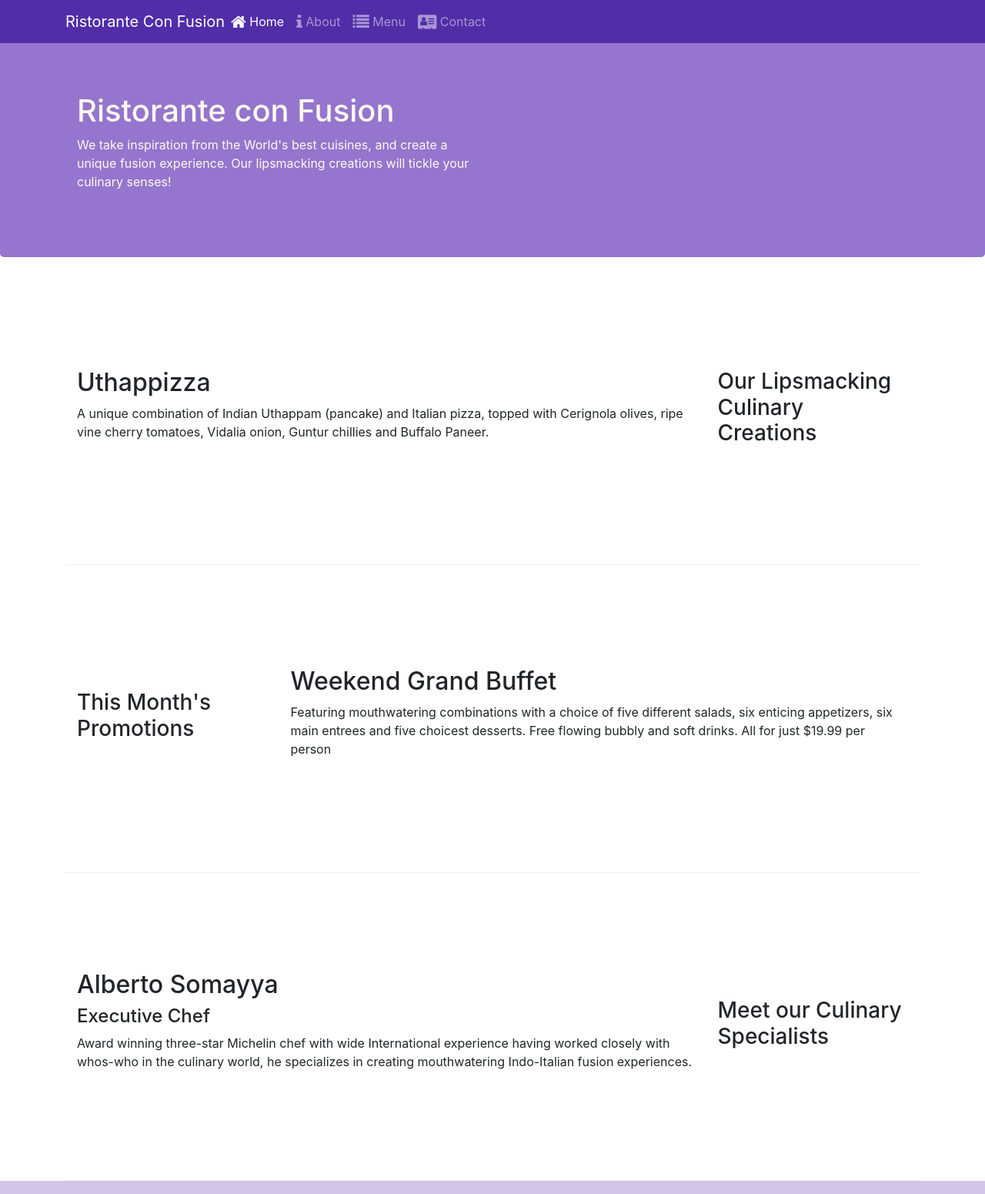
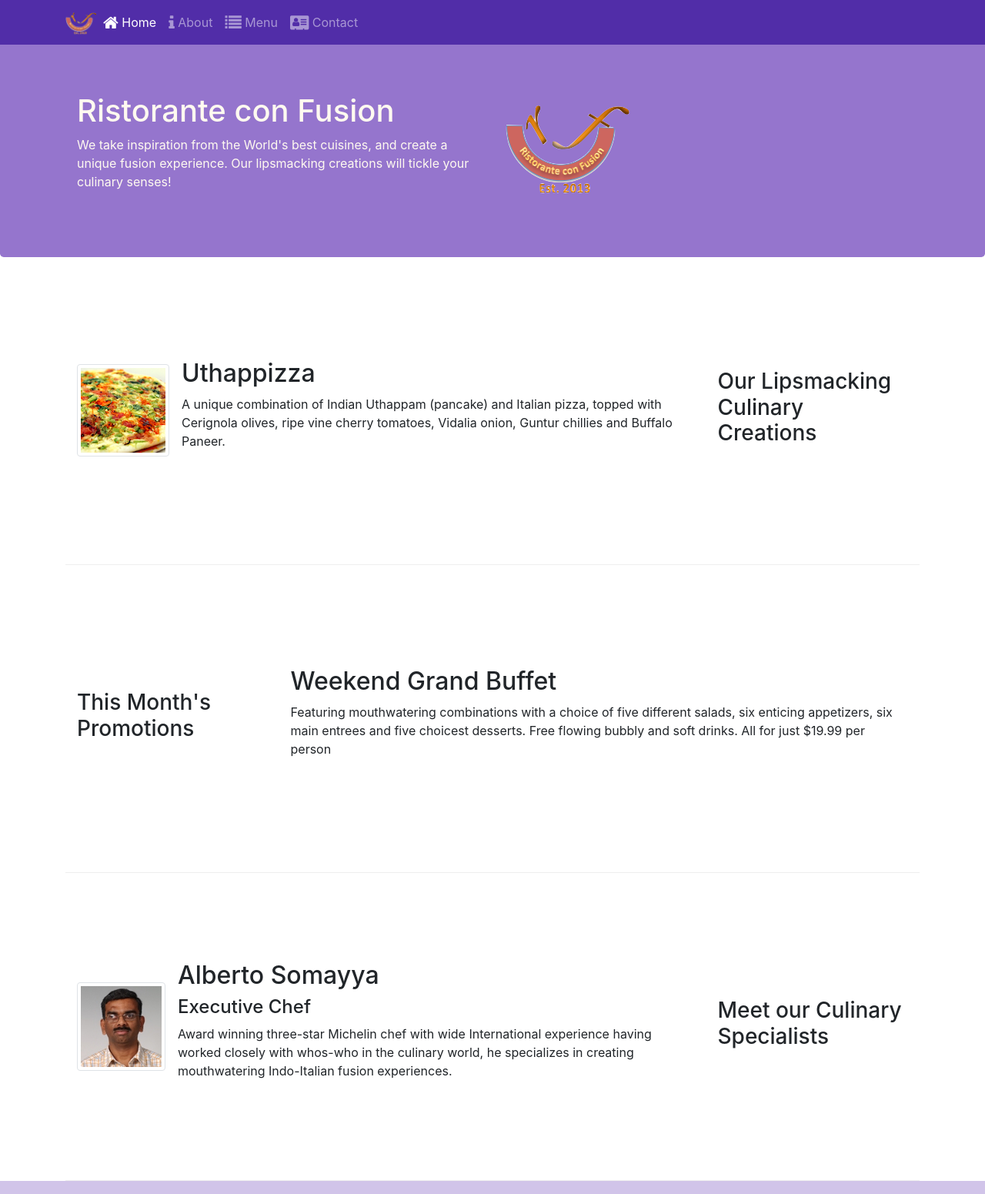
Before and after one commit to mittalvaibhav1/bootstrap4, a website: page index.html in a window 1280 px wide. Shown: the top 1551 px of the page at 77% size. Drawn offline with nearby package versions, Linux system fonts and the light colour scheme.

Commit message:
Media and Images

```diff
--- a/aboutus.html
+++ b/aboutus.html
@@ -8,35 +8,39 @@
 <!-- Bootstrap CSS -->
 <link rel="stylesheet" href="node_modules/bootstrap/dist/css/bootstrap.min.css" />
 <link rel="stylesheet" href="css/style.css" />
-<link rel="stylesheet" href="node_modules/font-awesome/css/font-awesome.min.css">
-<link rel="stylesheet" href="node_modules/bootstrap-social/bootstrap-social.css">
+<link rel="stylesheet" href="node_modules/font-awesome/css/font-awesome.min.css" />
+<link rel="stylesheet" href="node_modules/bootstrap-social/bootstrap-social.css" />
 
 <head>
     <title>Ristorante Con Fusion: About Us</title>
 </head>
 
 <body>
-    <nav class="navbar navbar-dark navbar-expand-sm  fixed-top">
+    <nav class="navbar navbar-dark navbar-expand-sm fixed-top">
         <div class="container">
             <button class="navbar-toggler" type="button" data-toggle="collapse" data-target="#navbar">
                 <span class="navbar-toggler-icon"></span>
             </button>
-            <a class="navbar-brand mr-auto" href="./index.html">Ristorante Con Fusion</a>
+            <a class="navbar-brand mr-auto" href="./index.html"><img src="img/logo.png" height="30" width="41" /></a>
             <div id="navbar" class="collapse navbar-collapse">
                 <ul class="navbar-nav mr-auto">
-                    <li class="nav-item ">
+                    <li class="nav-item">
                         <a class="nav-link" href="./index.html"><span class="fa fa-home fa-lg"></span> Home</a>
                     </li>
                     <li class="nav-item">
                         <a class="nav-link active" href="#"><span class="fa fa-info fa-lg"></span> About</a>
                     </li>
-                    <li class="nav-item"><a class="nav-link" href="#"><span class="fa fa-list fa-lg"></span> Menu</a></li>
-                    <li class="nav-item"><a class="nav-link" href="./contactus.html"><span class="fa fa-address-card fa-lg"></span> Contact</a></li>
+                    <li class="nav-item">
+                        <a class="nav-link" href="#"><span class="fa fa-list fa-lg"></span> Menu</a>
+                    </li>
+                    <li class="nav-item">
+                        <a class="nav-link" href="./contactus.html"><span class="fa fa-address-card fa-lg"></span>
+                            Contact</a>
+                    </li>
                 </ul>
             </div>
         </div>
     </nav>
-
     <header class="jumbotron">
         <div class="container">
             <div class="row row-header">
@@ -48,7 +52,9 @@
                         your culinary senses!
                     </p>
                 </div>
-                <div class="col-12 col-sm"></div>
+                <div class="col-12 col-sm align-self-center">
+                    <img src="img/logo.png" class="img-fluid" />
+                </div>
             </div>
         </div>
     </header>
@@ -99,16 +105,18 @@
                         </dl>
                     </div>
                 </div>
-
             </div>
             <div class="col-12">
                 <div class="card card-body bg-light">
                     <blockquote class="blockquote">
-                        <p class="mb-0">You better cut the pizza in four pieces because
-                            I'm not hungry enough to eat six.</p>
-                        <footer class="blockquote-footer">Yogi Berra,
-                            <cite title="Source Title">The Wit and Wisdom of Yogi Berra,
-                            P. Pepe, Diversion Books, 2014</cite>
+                        <p class="mb-0">
+                            You better cut the pizza in four pieces because I'm not hungry
+                            enough to eat six.
+                        </p>
+                        <footer class="blockquote-footer">
+                            Yogi Berra,
+                            <cite title="Source Title">The Wit and Wisdom of Yogi Berra, P. Pepe, Diversion Books,
+                                2014</cite>
                         </footer>
                     </blockquote>
                 </div>
@@ -200,9 +208,7 @@
                     </table>
                 </div>
             </div>
-            <div class="col-12 col-sm-3">
-
-            </div>
+            <div class="col-12 col-sm-3"></div>
         </div>
     </div>
 
@@ -224,18 +230,24 @@
                         121, Clear Water Bay Road<br />
                         Clear Water Bay, Kowloon<br />
                         HONG KONG<br />
-                        <i class="fa fa-phone fa-lg"></i>:  +852 1234 5678<br />
+                        <i class="fa fa-phone fa-lg"></i>: +852 1234 5678<br />
                         <i class="fa fa-phone fa-lg"></i>: +852 8765 4321<br />
-                        <i class="fa fa-envelope fa-lg"></i>: <a href="mailto:confusion@food.net">confusion@food.net</a>
+                        <i class="fa fa-envelope fa-lg"></i>:
+                        <a href="mailto:confusion@food.net">confusion@food.net</a>
                     </address>
                 </div>
                 <div class="col-12 col-sm-4 align-self-center">
                     <div class="text-center">
-                        <a class="btn btn-social-icon btn-google" href="http://google.com/+"><i class="fa fa-google-plus fa-lg"></i></a>
-                        <a class="btn btn-social-icon btn-facebook" href="http://www.facebook.com/profile.php?id="><i class="fa fa-facebook fa-lg"></i>Facebook</a>
-                        <a class="btn btn-social-icon btn-linkedin" href="http://www.linkedin.com/in/"><i class="fa fa-linkedin fa-lg"></i></a>
-                        <a  class="btn btn-social-icon btn-twitter" href="http://twitter.com/"><i class="fa fa-g-twitter fa-lg"></i></a>
-                        <a  class="btn btn-social-icon btn-g" href="http://youtube.com/"><i class="fa fa-youtube fa-lg"></i></a>
+                        <a class="btn btn-social-icon btn-google" href="http://google.com/+"><i
+                                class="fa fa-google-plus fa-lg"></i></a>
+                        <a class="btn btn-social-icon btn-facebook" href="http://www.facebook.com/profile.php?id="><i
+                                class="fa fa-facebook fa-lg"></i>Facebook</a>
+                        <a class="btn btn-social-icon btn-linkedin" href="http://www.linkedin.com/in/"><i
+                                class="fa fa-linkedin fa-lg"></i></a>
+                        <a class="btn btn-social-icon btn-twitter" href="http://twitter.com/"><i
+                                class="fa fa-g-twitter fa-lg"></i></a>
+                        <a class="btn btn-social-icon btn-g" href="http://youtube.com/"><i
+                                class="fa fa-youtube fa-lg"></i></a>
                         <a href="mailto:"><i class="fa fa-envelope-o fa-lg"></i>Mail</a>
                     </div>
                 </div>
@@ -247,7 +259,10 @@
             </div>
         </div>
     </footer>
-
+    <!-- jQuery first, then Popper.js, then Bootstrap JS. -->
+    <script src="node_modules/jquery/dist/jquery.slim.min.js"></script>
+    <script src="node_modules/popper.js/dist/umd/popper.min.js"></script>
+    <script src="node_modules/bootstrap/dist/js/bootstrap.min.js"></script>
 </body>
 
 </html>
--- a/index.html
+++ b/index.html
@@ -21,13 +21,17 @@
             <button class="navbar-toggler" type="button" data-toggle="collapse" data-target="#navbar">
                 <span class="navbar-toggler-icon"></span>
             </button>
-            <a class="navbar-brand mr-auto" href="#">Ristorante Con Fusion</a>
+            <a class="navbar-brand mr-auto" href="#"><img src="img/logo.png" height="30" width="41"></a>
             <div id="navbar" class="collapse navbar-collapse">
                 <ul class="navbar-nav mr-auto">
-                    <li class="nav-item active"><a class="nav-link" href="#"><span class="fa fa-home fa-lg"></span> Home</a></li>
-                    <li class="nav-item"><a class="nav-link" href="./aboutus.html"><span class="fa fa-info fa-lg"></span> About</a></li>
-                    <li class="nav-item"><a class="nav-link" href="#"><span class="fa fa-list fa-lg"></span> Menu</a></li>
-                    <li class="nav-item"><a class="nav-link" href="./contactus.html"><span class="fa fa-address-card fa-lg"></span> Contact</a></li>
+                    <li class="nav-item active"><a class="nav-link" href="#"><span class="fa fa-home fa-lg"></span>
+                            Home</a></li>
+                    <li class="nav-item"><a class="nav-link" href="./aboutus.html"><span
+                                class="fa fa-info fa-lg"></span> About</a></li>
+                    <li class="nav-item"><a class="nav-link" href="#"><span class="fa fa-list fa-lg"></span> Menu</a>
+                    </li>
+                    <li class="nav-item"><a class="nav-link" href="./contactus.html"><span
+                                class="fa fa-address-card fa-lg"></span> Contact</a></li>
                 </ul>
             </div>
         </div>
@@ -40,7 +44,8 @@
                     <p>We take inspiration from the World's best cuisines, and create a unique fusion experience. Our
                         lipsmacking creations will tickle your culinary senses!</p>
                 </div>
-                <div class="col-12 col-sm">
+                <div class="col-12 col-sm align-self-center">
+                    <img src="img/logo.png" class="img-fluid">
                 </div>
             </div>
         </div>
@@ -52,9 +57,14 @@
                 <h3>Our Lipsmacking Culinary Creations</h3>
             </div>
             <div class="col col-sm order-sm-first col-md">
-                <h2>Uthappizza</h2>
+                <div class="media">
+                    <img class="d-flex mr-3 img-thumbnail align-self-center" src="img/uthappizza.png"/>
+                <div class="media-body">
+                    <h2 class="mt-0">Uthappizza</h2>
                 <p>A unique combination of Indian Uthappam (pancake) and Italian pizza, topped with Cerignola olives,
                     ripe vine cherry tomatoes, Vidalia onion, Guntur chillies and Buffalo Paneer.</p>
+                </div>
+                </div>
             </div>
         </div>
 
@@ -76,11 +86,16 @@
                 <h3>Meet our Culinary Specialists</h3>
             </div>
             <div class="col col-sm col-md order-sm-first">
-                <h2>Alberto Somayya</h2>
-                <h4>Executive Chef</h4>
-                <p>Award winning three-star Michelin chef with wide International experience having worked closely with
-                    whos-who in the culinary world, he specializes in creating mouthwatering Indo-Italian fusion
-                    experiences. </p>
+                <div class="media">
+                    <img class="d-flex mr-3 img-thumbnail align-self-center" src="img/alberto.png">
+                    <div class="media-body">
+                        <h2 class="mt-0">Alberto Somayya</h2>
+                    <h4>Executive Chef</h4>
+                    <p>Award winning three-star Michelin chef with wide International experience having worked closely with
+                        whos-who in the culinary world, he specializes in creating mouthwatering Indo-Italian fusion
+                        experiences. </p>
+                    </div>
+                </div>
             </div>
         </div>
     </div>
@@ -103,18 +118,23 @@
                         121, Clear Water Bay Road<br>
                         Clear Water Bay, Kowloon<br>
                         HONG KONG<br>
-                        <i class="fa fa-phone fa-lg"></i>:  +852 1234 5678<br />
+                        <i class="fa fa-phone fa-lg"></i>: +852 1234 5678<br />
                         <i class="fa fa-phone fa-lg"></i>: +852 8765 4321<br />
                         <i class="fa fa-envelope fa-lg"></i>: <a href="mailto:confusion@food.net">confusion@food.net</a>
                     </address>
                 </div>
                 <div class="col-12 col-sm-4 align-self-center">
                     <div class="text-center">
-                        <a class="btn btn-social-icon btn-google" href="http://google.com/+"><i class="fa fa-google-plus fa-lg"></i></a>
-                        <a class="btn btn-social-icon btn-facebook" href="http://www.facebook.com/profile.php?id="><i class="fa fa-facebook fa-lg"></i>Facebook</a>
-                        <a class="btn btn-social-icon btn-linkedin" href="http://www.linkedin.com/in/"><i class="fa fa-linkedin fa-lg"></i></a>
-                        <a  class="btn btn-social-icon btn-twitter"href="http://twitter.com/"><i class="fa fa-g-twitter fa-lg"></i></a>
-                        <a  class="btn btn-social-icon btn-g"href="http://youtube.com/"><i class="fa fa-youtube fa-lg"></i></a>
+                        <a class="btn btn-social-icon btn-google" href="http://google.com/+"><i
+                                class="fa fa-google-plus fa-lg"></i></a>
+                        <a class="btn btn-social-icon btn-facebook" href="http://www.facebook.com/profile.php?id="><i
+                                class="fa fa-facebook fa-lg"></i>Facebook</a>
+                        <a class="btn btn-social-icon btn-linkedin" href="http://www.linkedin.com/in/"><i
+                                class="fa fa-linkedin fa-lg"></i></a>
+                        <a class="btn btn-social-icon btn-twitter" href="http://twitter.com/"><i
+                                class="fa fa-g-twitter fa-lg"></i></a>
+                        <a class="btn btn-social-icon btn-g" href="http://youtube.com/"><i
+                                class="fa fa-youtube fa-lg"></i></a>
                         <a href="mailto:"><i class="fa fa-envelope-o fa-lg"></i>Mail</a>
                     </div>
                 </div>
```
Also changed, not shown: contactus.html (+4 -3 lines), img/alberto.png (added), img/buffet.png (added), img/logo.png (added), img/uthappizza.png (added), 1 other file. Lines whose indentation alone changed are shown as unchanged.
